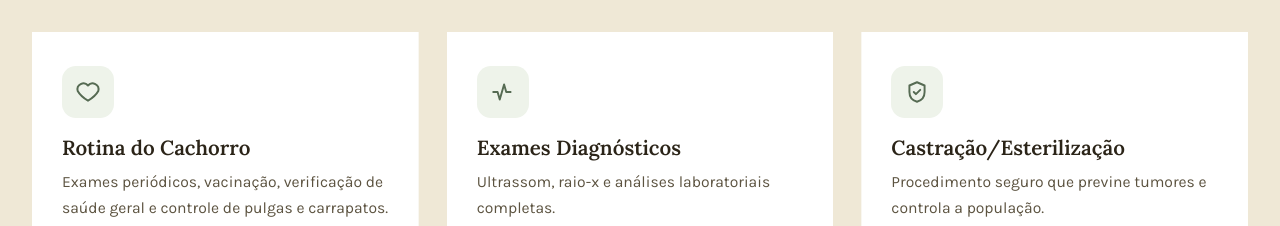
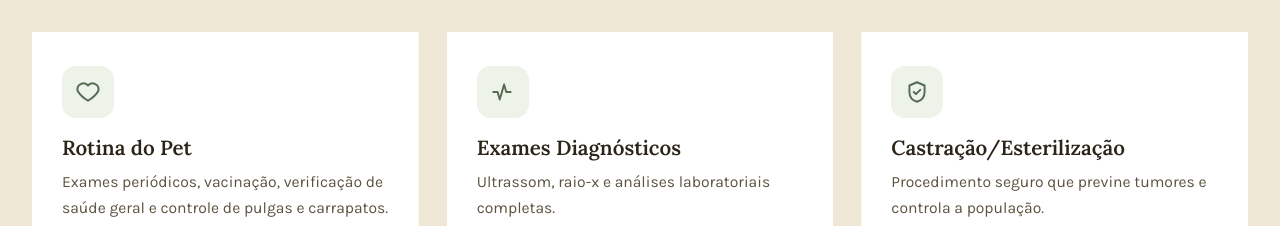
Before and after one commit to glouzada/toca-das-patas, a Next.js app: page / in a window 1280 px wide. Shown: the part 2040-2266 px from the top of the page. Built offline with nearby package versions, Linux system fonts and the light colour scheme.

Commit message:
Rename service card 'Rotina do Cachorro' to 'Rotina do Pet'

```diff
--- a/src/pages/index.tsx
+++ b/src/pages/index.tsx
@@ -162,7 +162,7 @@ export default function Home() {
                   <path d="M12 20s-7-4.35-9.5-9A5.5 5.5 0 0 1 12 6a5.5 5.5 0 0 1 9.5 5c-2.5 4.65-9.5 9-9.5 9z" />
                 </svg>
               </div>
-              <h3>Rotina do Cachorro</h3>
+              <h3>Rotina do Pet</h3>
               <p>Exames periódicos, vacinação, verificação de saúde geral e controle de pulgas e carrapatos.</p>
               <p className={styles.cardNote}>Pulgas e carrapatos transmitem doenças graves — prevenimos antes que apareçam e tratamos rapidamente se já estiverem presentes.</p>
             </div>
```
